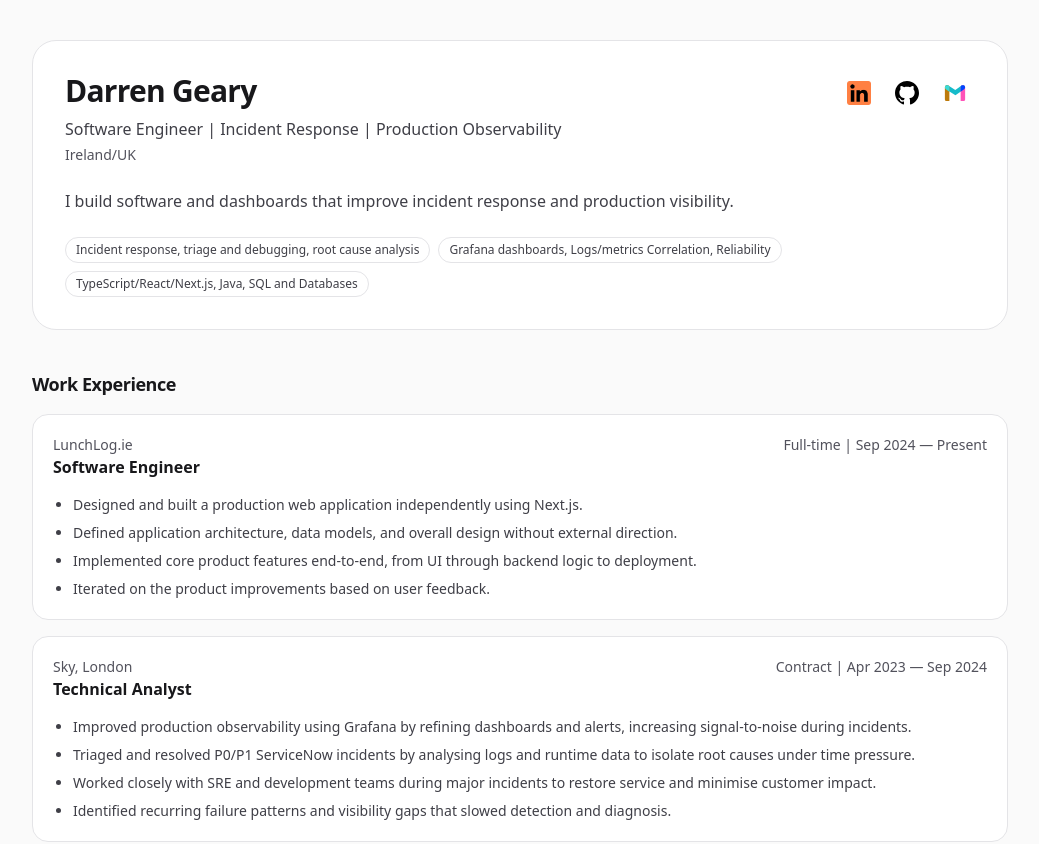
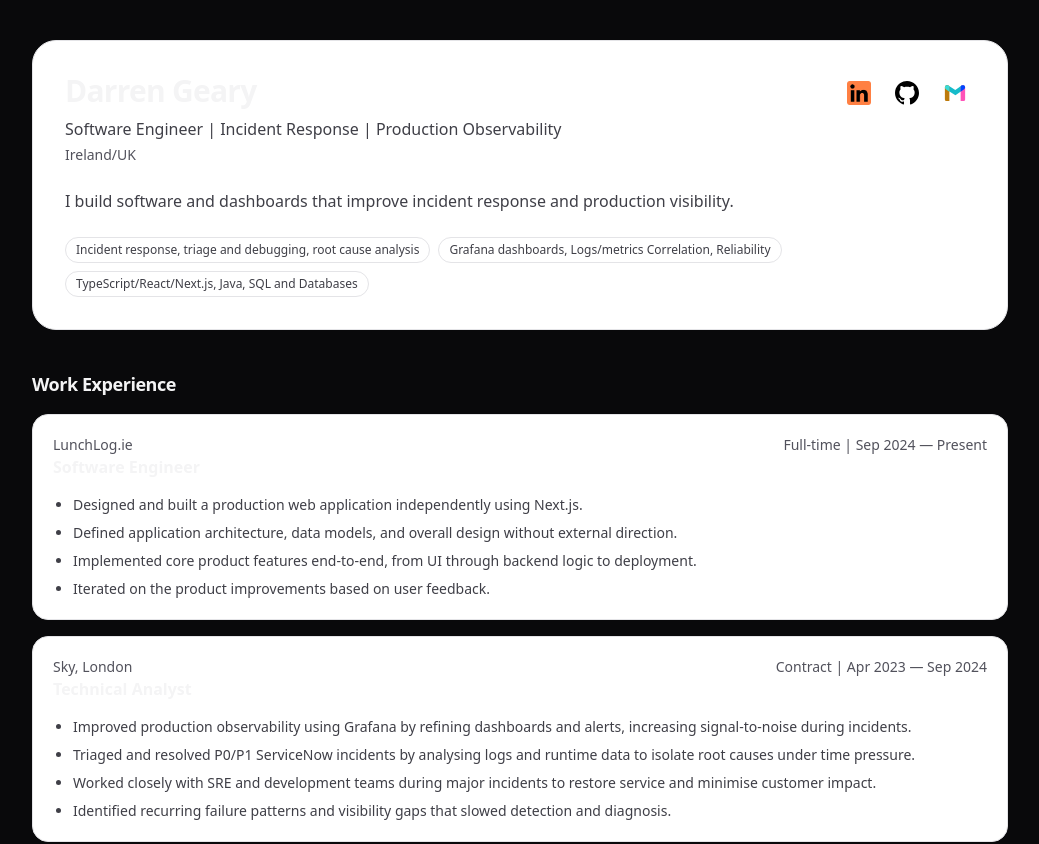
Before and after one commit to darrengeary/web-cv, a Next.js app: page / in a window 1280 px wide. Shown: the top 844 px of the page, without its empty margins (120-1159 px from the left). Built offline with nearby package versions, Linux system fonts and the light colour scheme.

Commit message:
Final dark mode fix

```diff
--- a/src/app/globals.css
+++ b/src/app/globals.css
@@ -1,14 +1,4 @@
 @import "tailwindcss";
-
-/* optional: keep dark mode sane */
-:root {
-  color-scheme: dark;
-}
-@media (prefers-color-scheme: dark) {
-  :root {
-    color-scheme: dark;
-  }
-}
 
 html, body {
   height: 100%;
@@ -16,6 +6,6 @@ html, body {
 
 @layer base {
   body {
-    @apply bg-zinc-50 text-zinc-900 dark:bg-zinc-950 dark:text-zinc-100 antialiased;
+    @apply bg-zinc-950 text-zinc-100 antialiased;
   }
 }
--- a/src/app/layout.tsx
+++ b/src/app/layout.tsx
@@ -10,7 +10,7 @@ export const metadata: Metadata = {
 
 export default function RootLayout({ children }: { children: React.ReactNode }) {
   return (
-    <html lang="en" suppressHydrationWarning>
+    <html className="dark" lang="en" suppressHydrationWarning>
       <body>
         <main className="min-h-[calc(100vh-140px)]">{children}</main>
         <Footer />
--- a/tailwind.config.ts
+++ b/tailwind.config.ts
@@ -1,6 +1,7 @@
 import type { Config } from "tailwindcss";
 
 export default {
+  darkMode: "class",
   content: [
     "./src/app/**/*.{js,ts,jsx,tsx,mdx}",
     "./src/components/**/*.{js,ts,jsx,tsx,mdx}",
```
